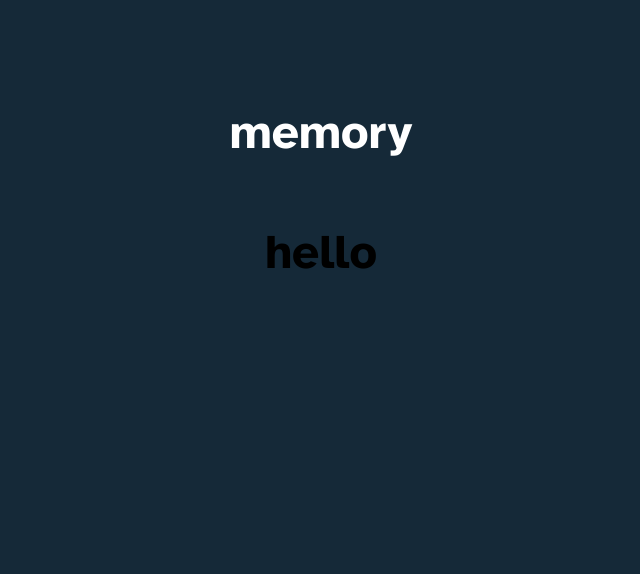
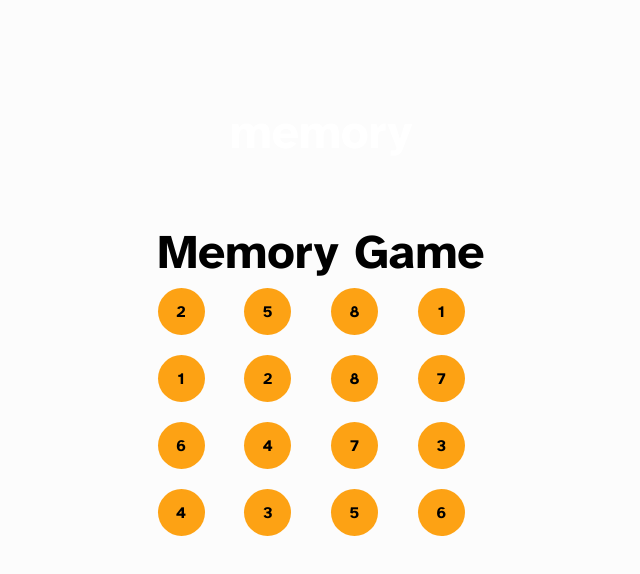
Before and after one commit to Fables7/memory-game, a Next.js app: page / in a window 1280 px wide. Both pictures are taken after a click on the button "Start Game". Shown: the top 574 px of the page, without its empty margins (319-959 px from the left). Built offline with nearby package versions, Linux system fonts and the light colour scheme.

Commit message:
Created grid buttons for memoryGame

```diff
--- a/src/app/page.tsx
+++ b/src/app/page.tsx
@@ -1,13 +1,18 @@
 "use client";
-import { StartGameForm } from "@/components";
+import { StartGameForm, MemoryGame } from "@/components";
 import { useSelector } from "react-redux";
 
 export default function Home() {
   const { gameStarted } = useSelector((state: any) => state.memoryGame);
   return (
-    <main className="flex min-h-screen flex-col items-center pt-24  bg-[var(--main-background)]">
+    <main
+      style={{
+        background: gameStarted ? "var(--white)" : "var(--main-background)",
+      }}
+      className="flex min-h-screen flex-col items-center pt-24 "
+    >
       <h1 className="text-white mb-12">memory</h1>
-      {!gameStarted ? <StartGameForm /> : <h1>hello </h1>}
+      {!gameStarted ? <StartGameForm /> : <MemoryGame />}
     </main>
   );
 }
--- a/src/components/index.tsx
+++ b/src/components/index.tsx
@@ -1,2 +1,3 @@
 export { default as StartGameForm } from "./startGameForm/StartGameForm";
 export { default as CustomButton } from "./customButton/CustomButton";
+export { default as MemoryGame } from "./memoryGame/MemoryGame";
--- a/src/components/memoryGame/MemoryGame.tsx
+++ b/src/components/memoryGame/MemoryGame.tsx
@@ -1,13 +1,61 @@
 "use client";
 import { useSelector } from "react-redux";
 import { FontAwesomeIcon } from "@fortawesome/react-fontawesome";
+import {
+  IconDefinition,
+  IconLookup,
+  IconName,
+  IconPrefix,
+} from "@fortawesome/free-regular-svg-icons";
+
+interface GameGridProps {
+  theme: string;
+  array: (IconDefinition | number)[];
+  gridSize: string;
+}
+
+const GameGrid = ({ theme, array, gridSize }: GameGridProps) => {
+  const GridButton = (icon: any, index: any) => {
+    return (
+      <button
+        className=" rounded-full h-[47px] w-[47px] bg-[var(--orange-accent)]"
+        key={index}
+      >
+        {theme === "Icons" ? <FontAwesomeIcon icon={icon} /> : icon}
+      </button>
+    );
+  };
+  const displayGrid = () => {
+    return array.map((icon, index) => {
+      return GridButton(icon, index);
+    });
+  };
+  return (
+    <div
+      style={{
+        gridTemplateColumns: `repeat(${
+          gridSize === "4x4" ? 4 : 6
+        }, minmax(0, 1fr))`,
+      }}
+      className="grid  grid-cols-4 gap-5"
+    >
+      {displayGrid()}
+    </div>
+  );
+};
 
 const MemoryGame = () => {
   const { theme, numPlayers, gridSize, array } = useSelector(
     (state: any) => state.memoryGame
   );
-  if (theme === "Icons")
-    array.map((icon: any, index: number) => (
-      <FontAwesomeIcon key={index} icon={icon} />
-    ));
+
+  return (
+    <div>
+      <h1 className="text-black">Memory Game</h1>
+
+      <GameGrid array={array} theme={theme} gridSize={gridSize} />
+    </div>
+  );
 };
+
+export default MemoryGame;
```
